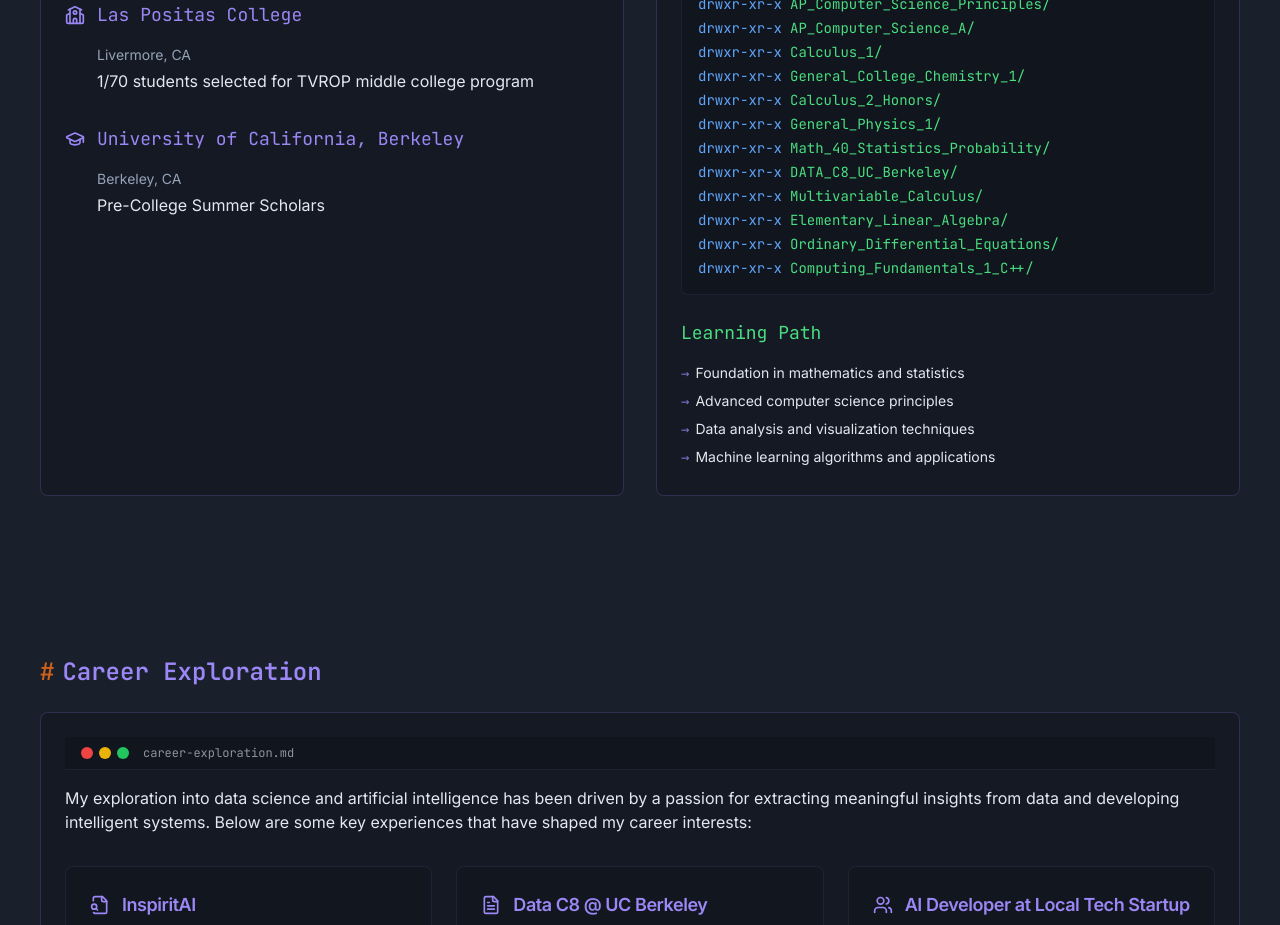
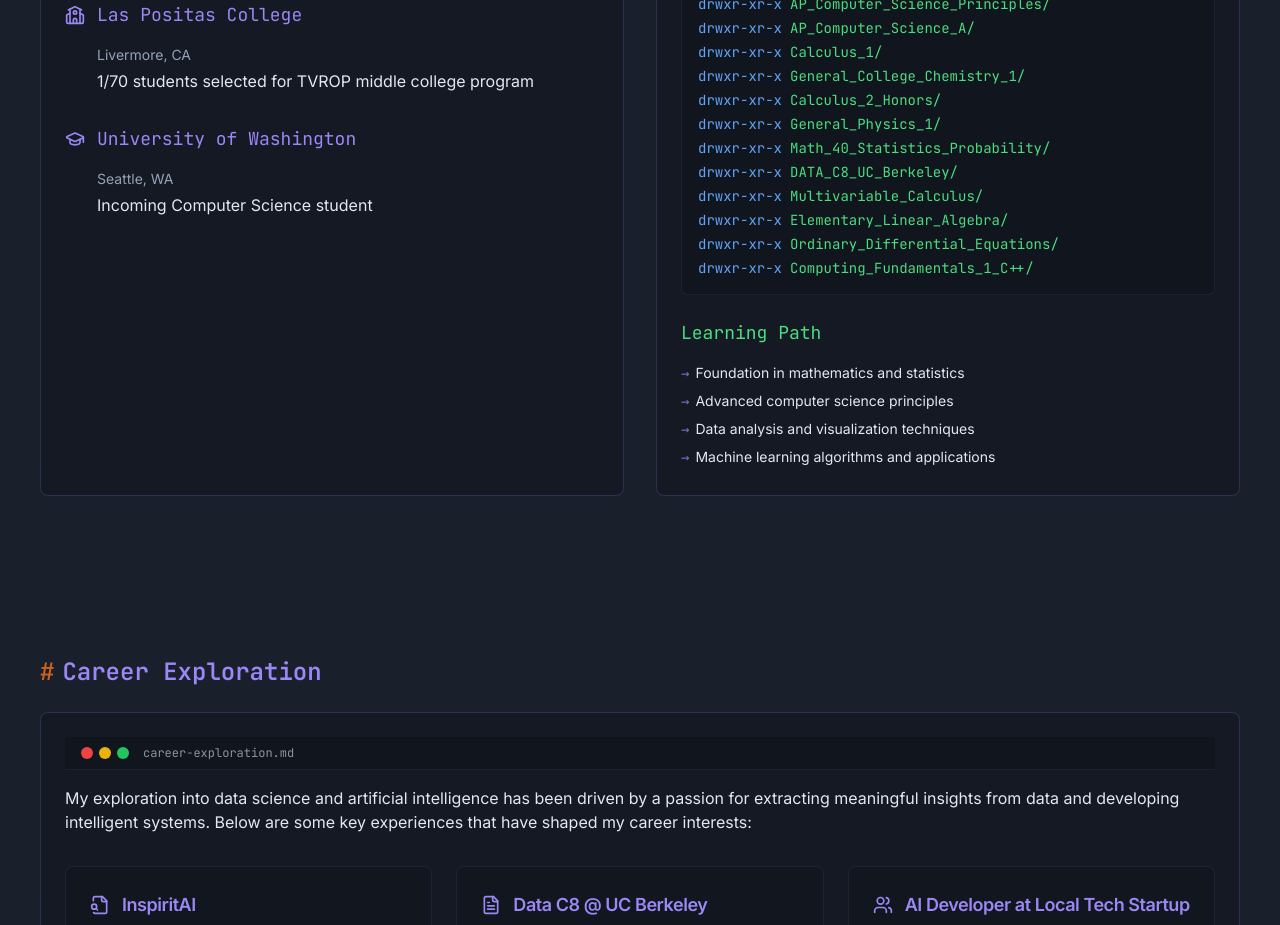
Before and after one commit to draj222/hidheeraj, a React (Vite) app: page / in a window 1280 px wide. Shown: the part 2600-3525 px from the top of the page. Built offline with nearby package versions, Linux system fonts and the light colour scheme.

Commit message:
Update Education Section
Replace UC Berkeley with University of Washington, Seattle, WA and add "Incoming Computer Science student".

```diff
--- a/src/components/Education.tsx
+++ b/src/components/Education.tsx
@@ -47,12 +47,12 @@ const Education = () => {
               <div className="space-y-4">
                 <div className="flex items-center gap-3">
                   <GraduationCap className="text-terminal-highlight h-5 w-5" />
-                  <h3 className="text-lg font-mono text-terminal-highlight">University of California, Berkeley</h3>
+                  <h3 className="text-lg font-mono text-terminal-highlight">University of Washington</h3>
                 </div>
                 <div className="ml-8">
-                  <p className="text-terminal-muted text-sm">Berkeley, CA</p>
+                  <p className="text-terminal-muted text-sm">Seattle, WA</p>
                   <div className="flex justify-between my-1">
-                    <p className="text-terminal-text">Pre-College Summer Scholars</p>
+                    <p className="text-terminal-text">Incoming Computer Science student</p>
                   </div>
                 </div>
               </div>
```
